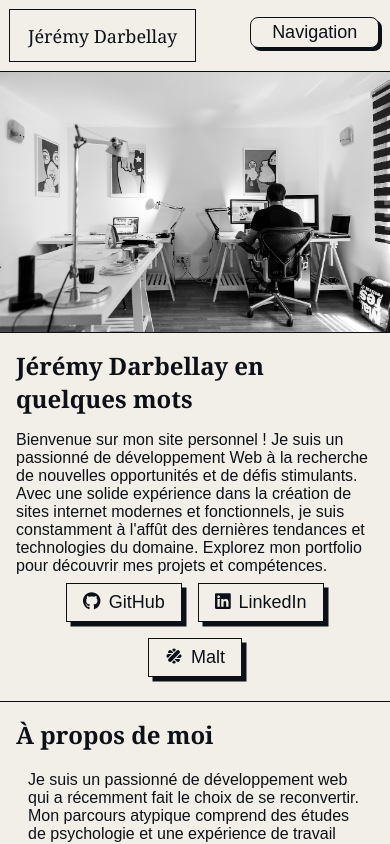
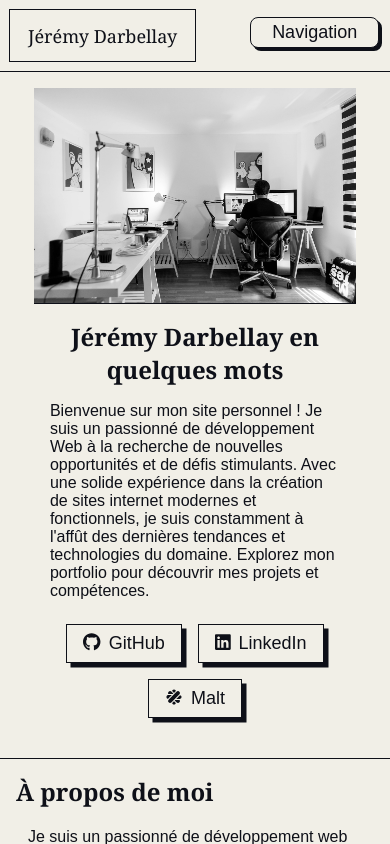
Before and after one commit to JeremyDarbellay/projet_8_openclassrooms, a Next.js app: page / in a window 390 px wide. Shown: the top 844 px of the page. Built offline with nearby package versions, Linux system fonts and the light colour scheme.

Commit message:
amélioration du responsive de la section principale

```diff
--- a/src/pages/index.js
+++ b/src/pages/index.js
@@ -30,13 +30,14 @@ export default function Home() {
 
             <div className={`${styles.accueil} full-width`}>
                 <section className={styles.mainSection}>
+                    <div>
                     <Image
                         className={styles.officeImage}
                         src={OfficeImage}
                         alt="Un homme travaillant sur un ordinateur dans son bureau"
                         width="600"
                     />
-                    <div>
+                    <div className={styles.mainSectionText}>
                         <h1>Jérémy Darbellay en quelques mots</h1>
                         <p>
                             Bienvenue sur mon site personnel ! Je suis un
@@ -72,6 +73,8 @@ export default function Home() {
                                 Malt
                             </a>
                         </div>
+                    </div>
+
                     </div>
                 </section>
                 <section>
--- a/src/styles/Home.module.css
+++ b/src/styles/Home.module.css
@@ -1,4 +1,4 @@
-.mainSection {
+/* .mainSection {
     display: flex;
     justify-content: space-evenly;
     padding: 4rem 8rem;
@@ -10,9 +10,40 @@
     justify-content: center;
     gap: 2rem;
 }
+.mainSection a svg {
+    margin-right: 0.5rem;
+} */
+.mainSection > div {
+    display: flex;
+    max-width: 90%;
+    margin: auto;
+    justify-content: space-between;
+    align-items: center;
+    padding: 2rem 0;
+    gap: 2rem;
+}
+.mainSection > div > * {
+    flex: 1 1 1px;
+    max-width: 50%;
+}
+.mainSection .mainSectionText {
+    display: flex;
+    flex-direction: column;
+    justify-content: center;
+}
+.mainSectionText > div {
+    margin-top: 1rem;
+}
+.mainSection a svg {
+    margin-right: 0.5rem;
+}
 
 .officeImage {
-    border: 1px solid var(--text-color);
+    height: 100%;
+    max-height: 400px;
+    width: 100%;
+    max-width: 600px;
+    object-fit: contain;
 }
 
 .officeImage:hover {
@@ -20,9 +51,6 @@
     animation: 0.75s linear 0s pencher;
 }
 
-.mainSection a svg {
-    margin-right: 0.5rem;;
-}
 
 @keyframes pencher {
     0% {
@@ -35,23 +63,29 @@
         rotate: -6deg;
     }
 }
-
-@media (max-width: 600px) {
-    .mainSection {
+@media (max-width: 900px) {
+    .mainSection > div {
         flex-direction: column;
         gap: 0;
         padding: 0;
+        align-items: center;
     }
-    .mainSection > div {
+    .mainSection .mainSectionText {
         padding: 1rem;
         gap: 0;
     }
-    .mainSection div div {
+    .mainSection .mainSectionText div, .mainSection .mainSectionText h1 {
         text-align: center;
     }
     .mainSection a {
         margin: 0.5rem;
     }
+    .mainSection > div > * {
+        max-width: 100%;
+        flex: unset;
+    }
+}
+@media (max-width: 600px) {
 
     .officeImage {
         border: unset;
--- a/src/styles/curriculum_vitae.module.css
+++ b/src/styles/curriculum_vitae.module.css
@@ -202,6 +202,9 @@
     display: inline-block;
     margin-right: 2rem;
 }
+.title ~ p {
+    padding: 1rem 2rem 0;
+}
 
 @media (max-width: 21cm) {
     .pdfButton {
```
